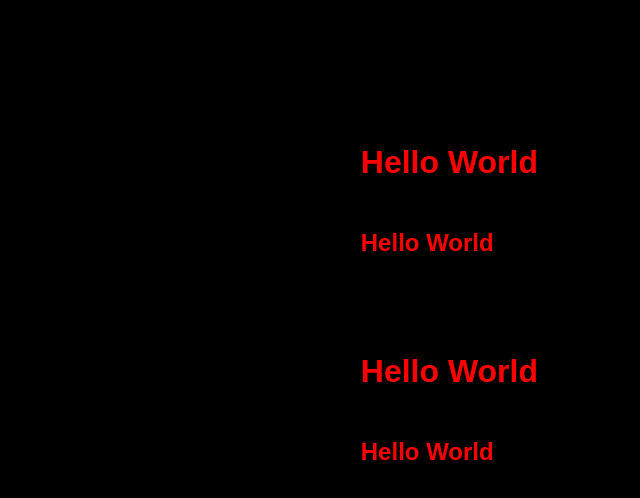
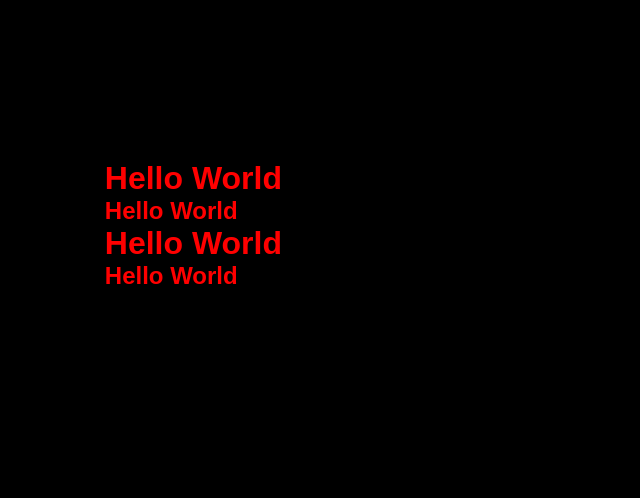
Before and after one commit to AmritanshRaizada/React.Dev, a React (Vite) app: page / in a window 1280 px wide. Shown: the top 498 px of the page, without its empty margins (100-740 px from the left). Built offline with nearby package versions, Linux system fonts and the light colour scheme.

Commit message:
changd some styles

```diff
--- a/style.css
+++ b/style.css
@@ -1,11 +1,11 @@
-#heading{
+#parent{
     color: red;
+    padding-block: 20vh;
+    padding-inline: 16vw;
+    background-color: black;
+    font-family: 'poppins', sans-serif;
 }
 *{
     margin: 0;
-    padding-block: 3vh;
-    padding-inline: 6vw;
-    box-sizing: border-box;
     background-color: black;
-    font-family: 'poppins', sans-serif;
 }
```
Also changed, not shown: 2 other files (tests, documents, lock files or other folders).
